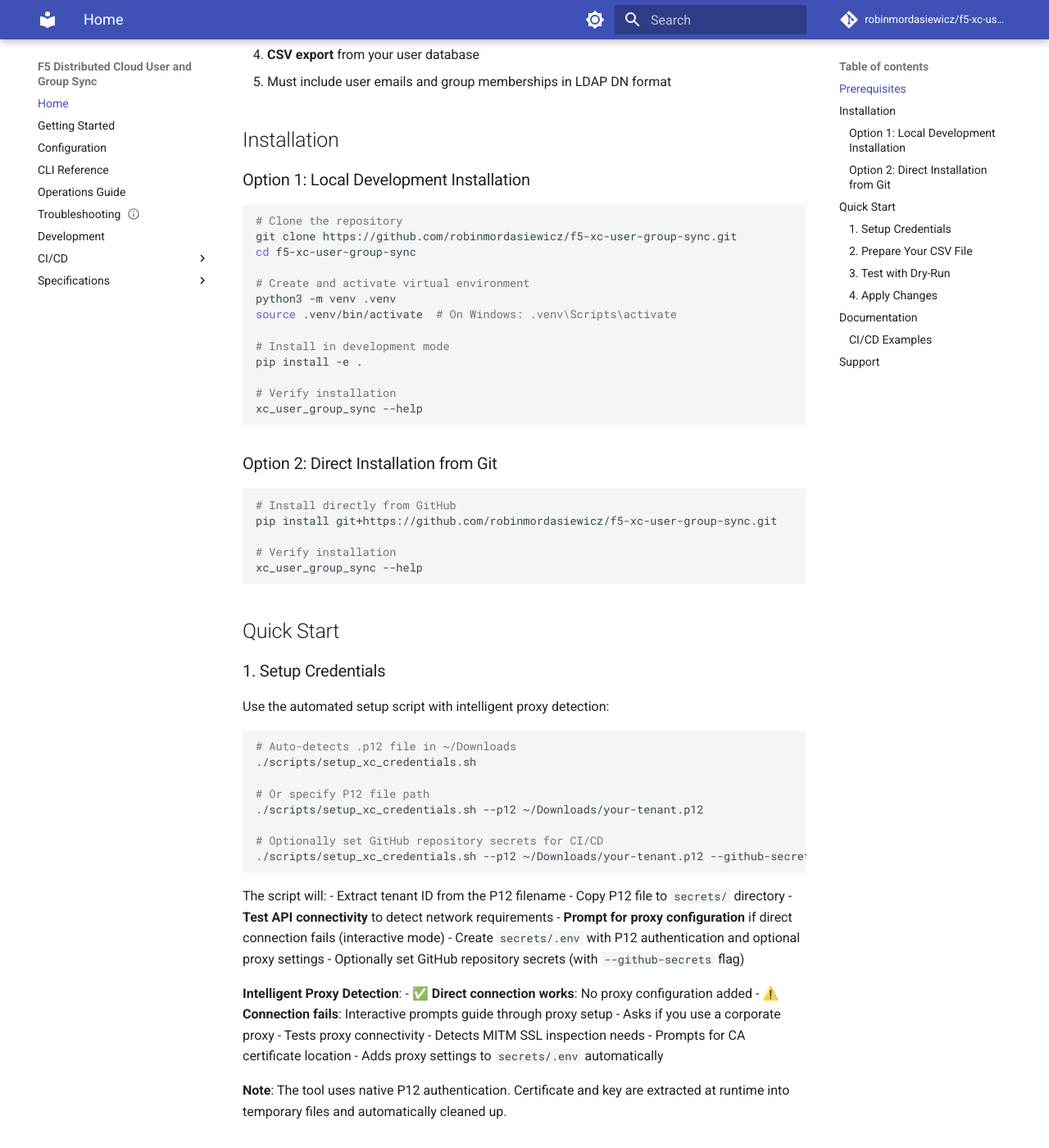
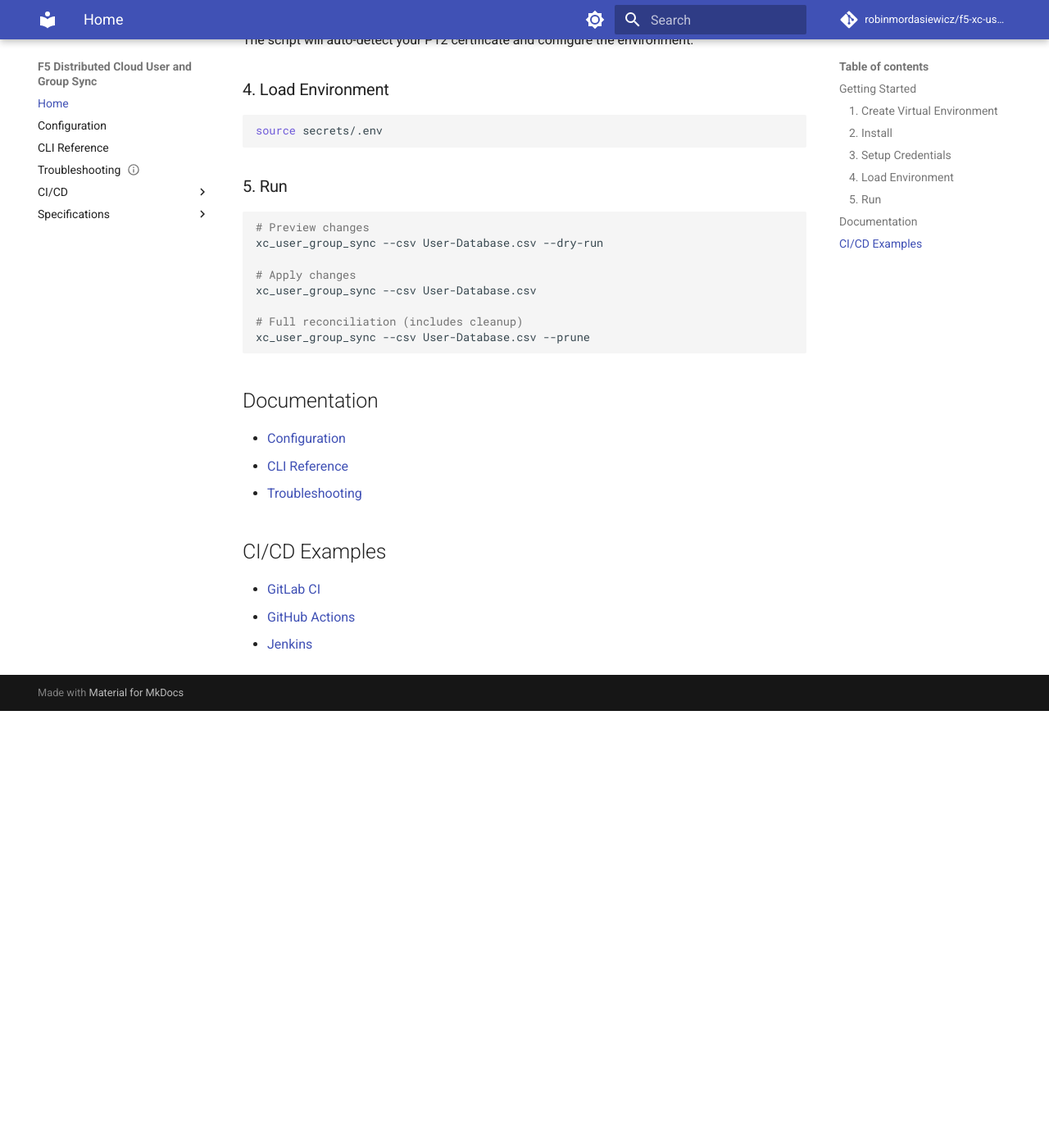
Before and after one commit to robinmordasiewicz/f5-xc-rbac, an MkDocs documentation site: the page built from docs/index.md, in a window 1280 px wide and 1400 px high, scrolled down 617 px. Shown: the whole window at 82% size. Built offline with MkDocs 1.6.1 and Material for MkDocs 9.7.7, drawn with Linux system fonts in a browser that asks for light colours; comment, search, counter and statistics services are not loaded; after the commit the page ends 1484 px from its top, so only the background shows below that; some of the changed text lies outside the part shown.

Commit message:
docs: simplify landing page and update navigation structure (#159)
Complete rewrite of landing page for improved clarity and user experience.

Changes:
- Simplify docs/index.md from 130 to 58 lines (55% reduction)
- Focus on essential 5-step getting started guide
- Remove verbose prerequisites and installation details
- Update mkdocs.yml navigation to match current file structure
- Remove references to deleted documentation files
- Add new CI/CD example references (GitLab, GitHub Actions, Jenkins)

Result: Cleaner, more focused documentation that gets users started faster.

Closes #158

🤖 Generated with [Claude Code](https://claude.com/claude-code)

Co-authored-by: Claude <noreply@anthropic.com>

````diff
--- a/docs/index.md
+++ b/docs/index.md
@@ -1,130 +1,57 @@
 # F5 Distributed Cloud User and Group Sync
 
-Automated synchronization tool for managing F5 XC users and groups from CSV user databases.
+Synchronizes users and groups from CSV to F5 Distributed Cloud.
 
-Synchronizes users and groups between your CSV database and F5 Distributed Cloud:
+## Getting Started
 
-- Creates users/groups that exist in CSV but not in F5 XC
-- Updates user attributes and group memberships to match CSV
-- Optionally prunes users/groups not in CSV (with `--prune` flag)
-
-## Prerequisites
-
-1. **Python 3.9 or higher** installed
-
-   ```bash
-   python3 --version  # Should show 3.9 or higher
-   ```
-
-2. **F5 XC API credentials** (P12 certificate with password)
-   - Download from: F5 XC Console → Administration → Credentials → API Credentials
-   - Save the `.p12` file securely (e.g., `~/Downloads/your-tenant.p12`)
-
-3. **CSV export** from your user database
-   - Must include user emails and group memberships in LDAP DN format
-
-## Installation
-
-### Option 1: Local Development Installation
+### 1. Create Virtual Environment
 
 ```bash
-# Clone the repository
-git clone https://github.com/robinmordasiewicz/f5-xc-user-group-sync.git
-cd f5-xc-user-group-sync
-
-# Create and activate virtual environment
 python3 -m venv .venv
 source .venv/bin/activate  # On Windows: .venv\Scripts\activate
-
-# Install in development mode
-pip install -e .
-
-# Verify installation
-xc_user_group_sync --help
 ```
 
-### Option 2: Direct Installation from Git
+### 2. Install
 
 ```bash
-# Install directly from GitHub
 pip install git+https://github.com/robinmordasiewicz/f5-xc-user-group-sync.git
-
-# Verify installation
-xc_user_group_sync --help
 ```
 
-## Quick Start
-
-### 1. Setup Credentials
-
-Use the automated setup script with intelligent proxy detection:
+### 3. Setup Credentials
 
 ```bash
-# Auto-detects .p12 file in ~/Downloads
 ./scripts/setup_xc_credentials.sh
-
-# Or specify P12 file path
-./scripts/setup_xc_credentials.sh --p12 ~/Downloads/your-tenant.p12
-
-# Optionally set GitHub repository secrets for CI/CD
-./scripts/setup_xc_credentials.sh --p12 ~/Downloads/your-tenant.p12 --github-secrets
 ```
 
-The script will:
-- Extract tenant ID from the P12 filename
-- Copy P12 file to `secrets/` directory
-- **Test API connectivity** to detect network requirements
-- **Prompt for proxy configuration** if direct connection fails (interactive mode)
-- Create `secrets/.env` with P12 authentication and optional proxy settings
-- Optionally set GitHub repository secrets (with `--github-secrets` flag)
+The script will auto-detect your P12 certificate and configure the environment.
 
-**Intelligent Proxy Detection**:
-- ✅ **Direct connection works**: No proxy configuration added
-- ⚠️ **Connection fails**: Interactive prompts guide through proxy setup
-  - Asks if you use a corporate proxy
-  - Tests proxy connectivity
-  - Detects MITM SSL inspection needs
-  - Prompts for CA certificate location
-  - Adds proxy settings to `secrets/.env` automatically
-
-**Note**: The tool uses native P12 authentication. Certificate and key are extracted at runtime into temporary files and automatically cleaned up.
-
-### 2. Prepare Your CSV File
-
-See the [CSV Format](configuration.md#csv-format) section for complete specifications.
-
-### 3. Test with Dry-Run
-
-Always test first to preview changes:
+### 4. Load Environment
 
 ```bash
 source secrets/.env
-xc_user_group_sync --csv ./User-Database.csv --dry-run
 ```
 
-### 4. Apply Changes
-
-Once satisfied with dry-run results:
+### 5. Run
 
 ```bash
-xc_user_group_sync --csv ./User-Database.csv
+# Preview changes
+xc_user_group_sync --csv User-Database.csv --dry-run
+
+# Apply changes
+xc_user_group_sync --csv User-Database.csv
+
+# Full reconciliation (includes cleanup)
+xc_user_group_sync --csv User-Database.csv --prune
 ```
-
-See [CLI Reference](cli-reference.md) for all available options including `--prune`, `--log-level`, `--timeout`, and more.
 
 ## Documentation
 
-- **[CLI Reference](cli-reference.md)** - Command options
-- **[Configuration](configuration.md)** - Environment variables and CSV format
-- **[Troubleshooting](troubleshooting.md)** - Common issues
+- [Configuration](configuration.md)
+- [CLI Reference](cli-reference.md)
+- [Troubleshooting](troubleshooting.md)
 
-### CI/CD Examples
+## CI/CD Examples
 
-- **[GitHub Actions](CICD/github-actions.md)** - Automated workflow
-- **[GitLab CI](CICD/gitlab-ci.md)** - Pipeline configuration
-- **[Jenkins](CICD/jenkins.md)** - Jenkinsfile example
-
-## Support
-
-- **Repository**: [github.com/robinmordasiewicz/f5-xc-user-group-sync](https://github.com/robinmordasiewicz/f5-xc-user-group-sync)
-- **Issues**: [GitHub Issues](https://github.com/robinmordasiewicz/f5-xc-user-group-sync/issues)
+- [GitLab CI](CICD/gitlab-ci.md)
+- [GitHub Actions](CICD/github-actions.md)
+- [Jenkins](CICD/jenkins.md)
--- a/mkdocs.yml
+++ b/mkdocs.yml
@@ -12,16 +12,13 @@ markdown_extensions:
 
 nav:
   - Home: index.md
-  - Getting Started: get-started.md
   - Configuration: configuration.md
   - CLI Reference: cli-reference.md
-  - Operations Guide: operations-guide.md
   - Troubleshooting: troubleshooting.md
-  - Development: development.md
   - CI/CD:
-    - Deployment Guide: CICD/deployment-guide.md
-    - GitHub Actions Guide: CICD/github-actions-guide.md
-    - Jenkins Guide: CICD/jenkins-guide.md
+    - GitLab CI: CICD/gitlab-ci.md
+    - GitHub Actions: CICD/github-actions.md
+    - Jenkins: CICD/jenkins.md
   - Specifications:
     - Overview: specifications/README.md
     - User Group Sync SRS: specifications/user-group-sync-srs.md
````
